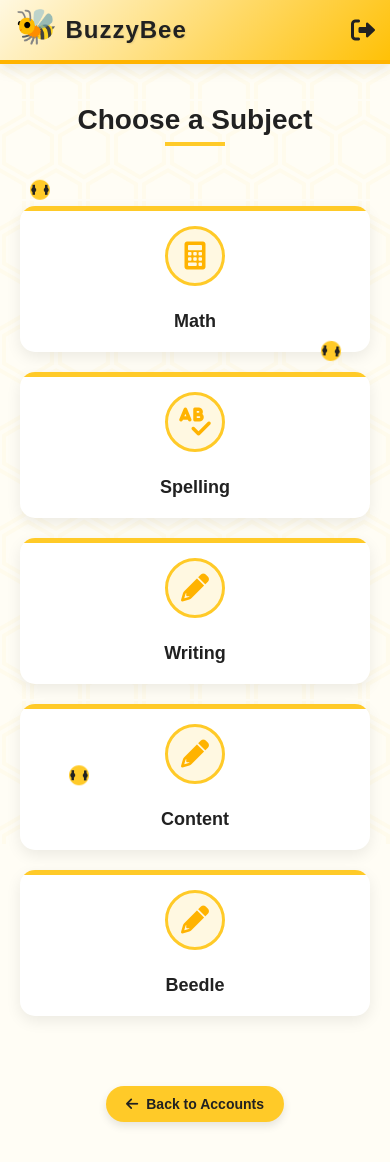
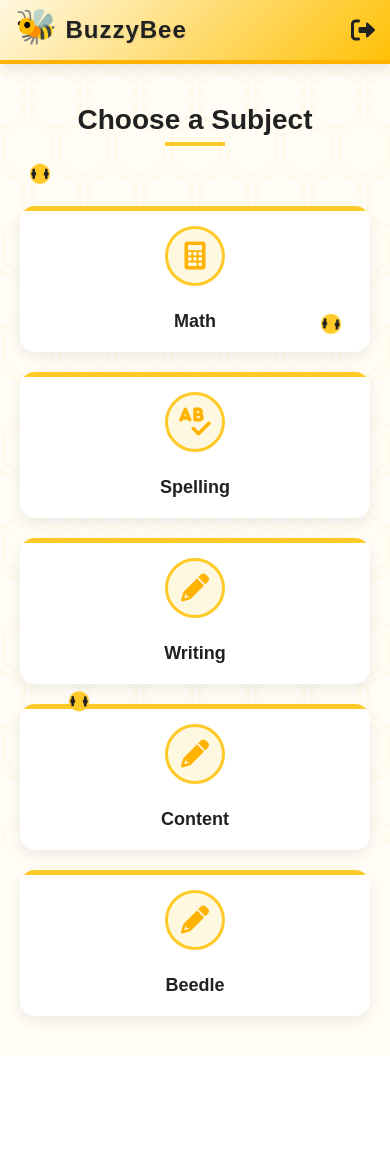
Before and after one commit to MattColb/CS191-Project, a Flask app: page /Subaccount in a window 390 px wide. After the commit the page ends 1029 px from the top, so only its background shows below. Run offline with Flask 3, Linux system fonts and the light colour scheme; the visitor is signed in with stand-in values (Sample User, id 1); data that the repository does not hold is empty.

Commit message:
Reverted changes: removed button from subaccount page

```diff
--- a/flask_docker/flask_blueprints/login_register.py
+++ b/flask_docker/flask_blueprints/login_register.py
@@ -130,14 +130,3 @@ def sub_account():
         completed_beedle = len(beedle_questions) == 5
         number_correct = len([b for b in beedle_questions if b.get("answered_correctly") == True])
         return render_template("sub_account.html", completed_beedle=completed_beedle, number_correct=number_correct)
-
-@login_register.route("/clear_subaccount_session", methods=["POST"])
-@check_user_id_not_exists
-def clear_sub_account_session():
-    if request.method == "POST":
-        # Clear the sub_account_id and related information from session
-        if "sub_account_id" in session:
-            session.pop("sub_account_id")
-        if "sub_account_information" in session:
-            session.pop("sub_account_information")
-        return {'success': True}, 200
--- a/flask_docker/static/css/sub_account.css
+++ b/flask_docker/static/css/sub_account.css
@@ -265,38 +265,3 @@
         padding: 20px 15px;
     }
  }
-
-/* Back to Account button */
-.back-to-account-btn {
-   margin-top: 30px;
-   padding: 12px 25px;
-   background-color: var(--primary-yellow);
-   border: none;
-   border-radius: 30px;
-   color: var(--bee-black);
-   font-weight: 700;
-   font-size: 16px;
-   cursor: pointer;
-   display: inline-flex;
-   align-items: center;
-   transition: all 0.3s ease;
-   box-shadow: 0 4px 8px rgba(0, 0, 0, 0.1);
-}
-
-.back-to-account-btn i {
-   margin-right: 8px;
-}
-
-.back-to-account-btn:hover {
-   background-color: var(--dark-honey);
-   transform: translateY(-3px);
-   box-shadow: 0 6px 12px rgba(0, 0, 0, 0.15);
-}
-
-/* Responsive adjustments */
-@media (max-width: 480px) {
-   .back-to-account-btn {
-       padding: 10px 20px;
-       font-size: 14px;
-   }
-}
--- a/flask_docker/templates/sub_account.html
+++ b/flask_docker/templates/sub_account.html
@@ -12,22 +12,7 @@
           window.location.href = "{{ url_for('login_register.logout') }}";
       }
 
-      function goBackToAccount() {
-          // First, clear the sub_account_id from session
-          fetch('/clear_subaccount_session', {
-              method: 'POST',
-              headers: {
-                  'Content-Type': 'application/json'
-              }
-          })
-          .then(response => {
-              // Then redirect to account page
-              window.location.href = "{{ url_for('login_register.account') }}";
-          })
-          .catch(error => {
-              console.error('Error:', error);
-          });
-      }
+
   </script>
 </head>
 <body>
@@ -93,9 +78,7 @@
             {% endif %}
        </a>
       </div>
-      <button class="back-to-account-btn" onclick="goBackToAccount()">
-          <i class="fas fa-arrow-left"></i> Back to Accounts
-      </button>
+
   </div>
 </body>
 </html>
```
